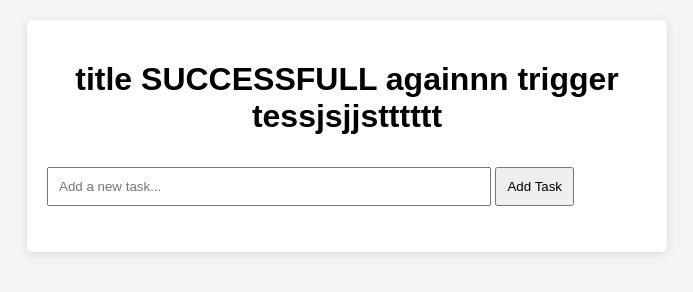
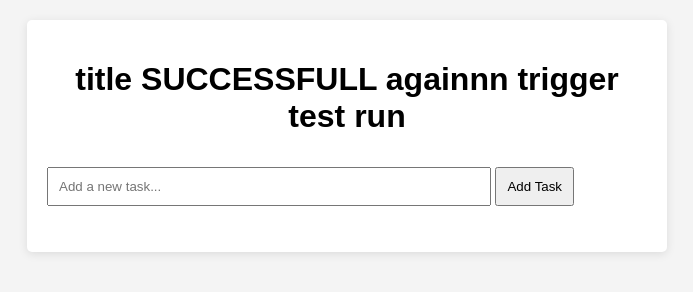
Before and after one commit to ArunKhrishna/To-Do-App-V, a website: page TodoApp/index.html in a window 1280 px wide. Shown: the whole page, without its empty margins (293-986 px from the left). Drawn offline with Linux system fonts and the light colour scheme.

Commit message:
askjdnfkjasdfn

```diff
--- a/TodoApp/index.html
+++ b/TodoApp/index.html
@@ -8,7 +8,7 @@
 </head>
 <body>
     <div id="app">
-        <h1>title SUCCESSFULL againnn trigger tessjsjjstttttt</h1>
+        <h1>title SUCCESSFULL againnn trigger test run</h1>
         <input type="text" id="task-input" placeholder="Add a new task...">
         <button id="add-task-btn">Add Task</button>
         <ul id="task-list"></ul> <!-- List to display tasks -->
```
